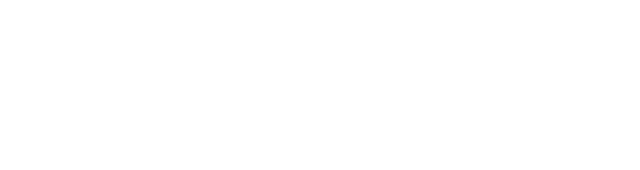
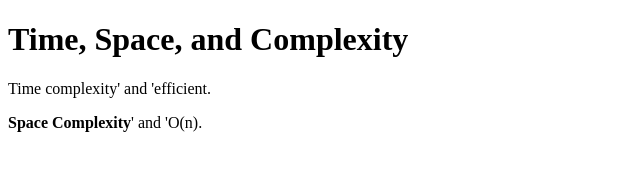
Before and after one commit to acciojob/time-and-space-complexity-Md-Shahzadah-Sattar, a website: page main.html in a window 1280 px wide. Shown: the whole page, without its empty margins (0-640 px from the left). Drawn offline with Linux system fonts and the light colour scheme.

Commit message:
created a submission

```diff
--- a/main.html
+++ b/main.html
@@ -8,6 +8,10 @@
 
 <body>
 	<!-- the entire body must be written by student -->
+	<h1>Time, Space, and Complexity</h1>
+	<p>Time complexity' and 'efficient.</p>
+	<p><b>Space Complexity</b>' and 'O(n).</p>
+
     <script type="text/javascript" src="./script.js">
 </script>
 
```
